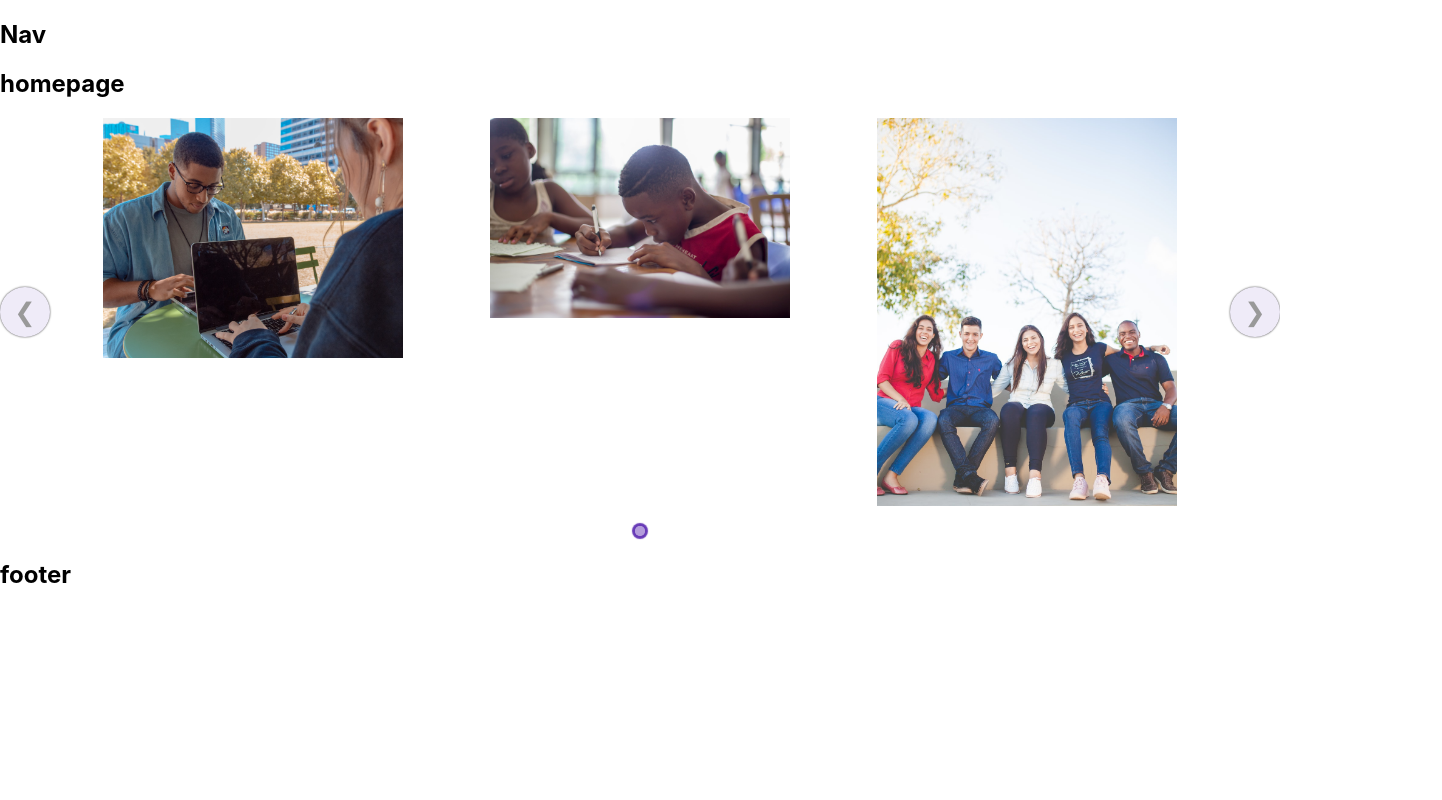
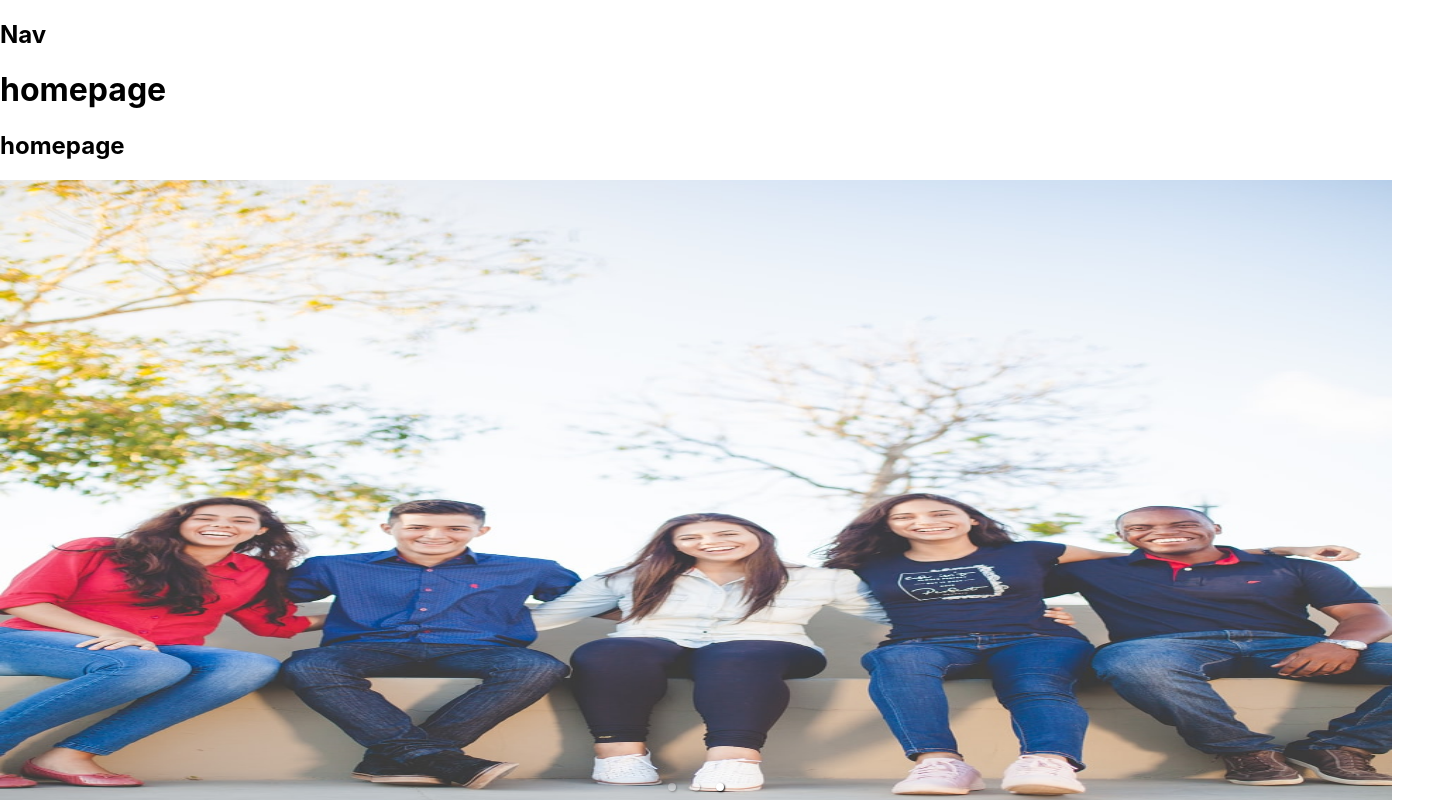
Before and after one commit to Ricomitch/The-Door, a React (Create React App) app in the folder client/: page / in a window 1280 px wide. Shown: the top 800 px of the page, 1442 px wide, since content can reach past the window. Built offline with nearby package versions, Linux system fonts and the light colour scheme.

Commit message:
carousel

```diff
--- a/client/package.json
+++ b/client/package.json
@@ -11,6 +11,7 @@
     "react": "^16.13.1",
     "react-dom": "^16.13.1",
     "react-elastic-carousel": "^0.7.4",
+    "react-responsive-carousel": "^3.2.9",
     "react-router-dom": "^5.2.0",
     "react-scripts": "3.4.3",
     "styled-components": "^5.1.1"
--- a/client/src/components/HomePage/Carousel.css
+++ b/client/src/components/HomePage/Carousel.css
@@ -0,0 +1,38 @@
+.slides {
+  width: 1442px;
+  height: 625px;
+  padding-right: 50px;
+  position: relative;
+
+}
+
+.slide {
+  width: 400px;
+  height: 625px;
+  /* object-fit: cover;
+  position: relative; */
+}
+
+.studying {
+  display: block;
+  position: absolute;
+  padding-right: 200px;
+  margin-top: 200px;
+  top: 20px;
+  /* position: absolute;
+  top: 25%;
+  left: 25%;
+  margin-top: 130px; */
+
+}
+
+
+.thumbs {
+  /* transform: translate3d(0px, 0px, 0px); */
+  /* transition-duration: 500ms; */
+  display: none;
+}
+
+.carousel-status {
+  display: none;
+}
--- a/client/src/components/HomePage/Carousel.jsx
+++ b/client/src/components/HomePage/Carousel.jsx
@@ -0,0 +1,30 @@
+import React from 'react'
+import './Carousel.css'
+// import ReactDOM from 'react-dom'
+import { Carousel } from 'react-responsive-carousel'
+import "react-responsive-carousel/lib/styles/carousel.min.css"
+
+// import Carousel from 'react-elastic-carousel'
+import Studying from '../../assets/Homepage/eliott-reyna-iO2d-KYp5JU-unsplash.jpg'
+import Writing from '../../assets/Homepage/photo-1529390079861-591de354faf5.jpeg'
+import Friends from '../../assets/Homepage/photo-1517486808906-6ca8b3f04846.jpeg'
+
+function CarouselSlide() {
+  return (
+    <div className='container'>
+      <h2>homepage</h2>
+      <Carousel className='slides' autoPlay infiniteLoop
+        showArrows={false}
+        // onChange={onChange}
+        // onClickItem={onClickItem}
+        // onClickThumb={onClickThumb}
+      >
+        <img className='slide studying' src={Studying} alt='studying in park' width='300px' />
+        <img className='slide writing' src={Writing} alt='boy writing' width='300px' />
+        <img className='slide friends' src={Friends} alt='friends hanging ' width='300px' />
+      </Carousel>
+    </div>
+  )
+}
+
+export default CarouselSlide
--- a/client/src/screens/Homepage/Homepage.jsx
+++ b/client/src/screens/Homepage/Homepage.jsx
@@ -1,37 +1,11 @@
 import React from 'react'
-import Carousel from 'react-elastic-carousel'
-import Studying from '../../assets/Homepage/eliott-reyna-iO2d-KYp5JU-unsplash.jpg'
-import Writing from '../../assets/Homepage/photo-1529390079861-591de354faf5.jpeg'
-import Friends from '../../assets/Homepage/photo-1517486808906-6ca8b3f04846.jpeg'
+import CarouselSlide from '../../components/HomePage/Carousel'
 
 function Homepage() {
-  const breakPoints = [
-    { width: 1, itemsToShow: 1 },
-    { width: 550, itemsToShow: 2 },
-    { width: 768, itemsToShow: 3 },
-    { width: 1200, itemsToShow: 4 },
-  ]
-
   return (
     <div>
-      <h2>homepage</h2>
-      <Carousel breakPoints={breakPoints}>
-        <img
-          src={Studying}
-          alt='studying in park'
-          width='300px'
-        />
-        <img
-          src={Writing}
-          alt='boy writing'
-          width='300px'
-        />
-        <img
-        src={Friends}
-        alt='friends hanging '
-        width='300px'
-      />
-      </Carousel>
+      <h1>homepage</h1>
+      <CarouselSlide />
     </div>
   )
 }
```
Also changed, not shown: 1 other file (tests, documents, lock files or other folders).
